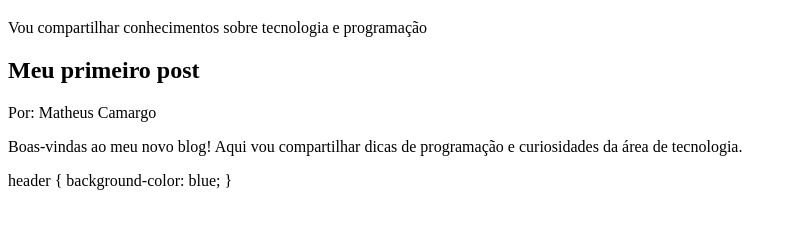
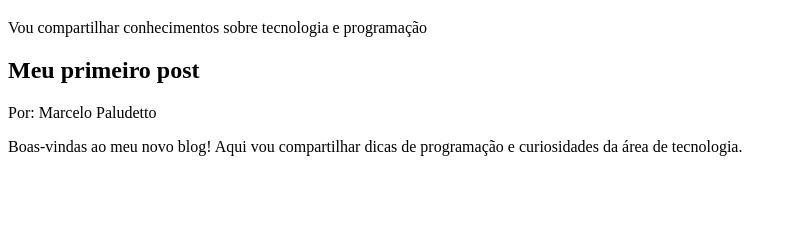
Before and after one commit to matheuscamargopinheiro-cyber/Matias-, a plain HTML site: page Matheus C./index.html in a window 1280 px wide. Shown: the part 61-290 px from the top of the page, without its empty margins (0-793 px from the left). Drawn offline with Linux system fonts and the light colour scheme.

Commit message:
atualizar comando

```diff
--- a/Matheus C./index.html
+++ b/Matheus C./index.html
@@ -12,12 +12,9 @@
 </body>
 </html>
 
-
+<title>Blog</title>
+<main>
 <h2>Meu primeiro post</h2>
-<p>Por: Matheus Camargo</p>
-<p>Boas-vindas ao meu novo blog! Aqui vou compartilhar dicas de programação e curiosidades da área de tecnologia.<p
-
-    <style></style>
-    header {
-background-color: blue;
-}
+<p>Por: Marcelo Paludetto</p>
+<p>Boas-vindas ao meu novo blog! Aqui vou compartilhar dicas de programação e curiosidades da área de tecnologia.</p>
+</main>
```
